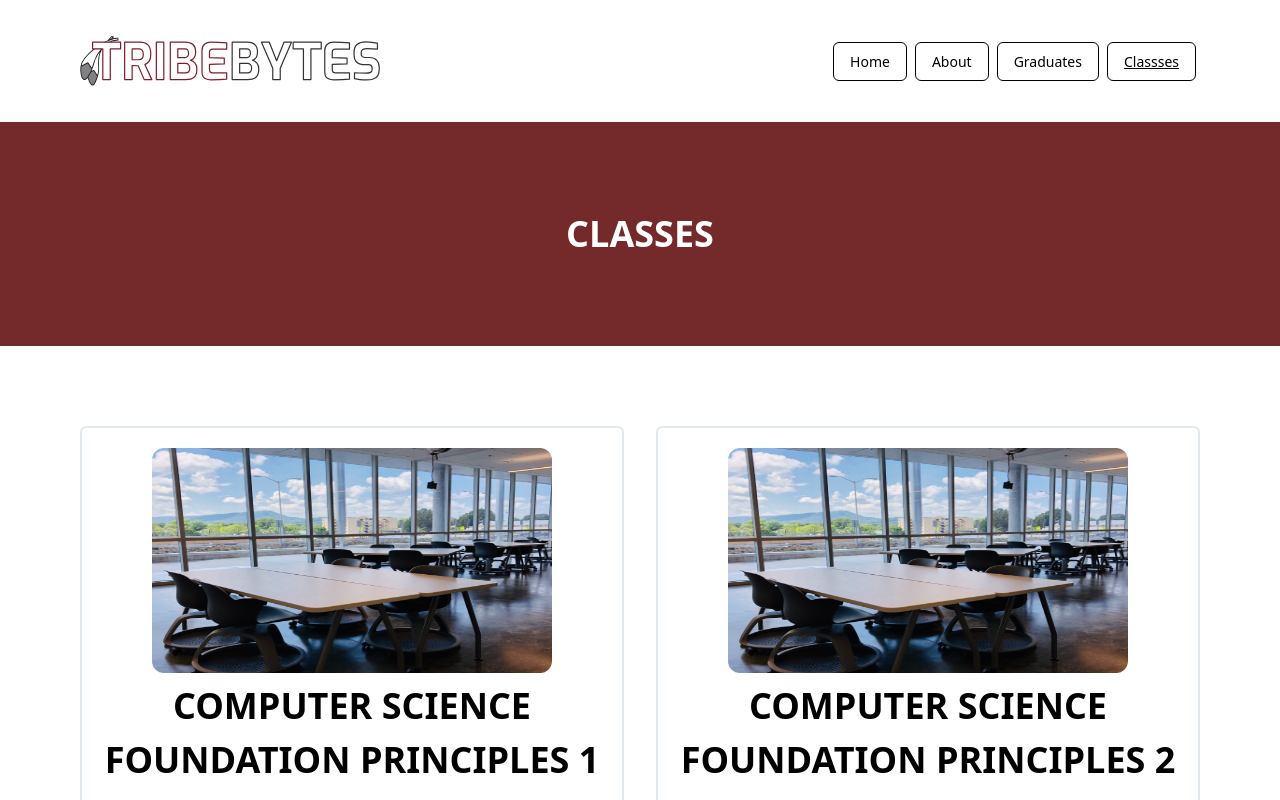
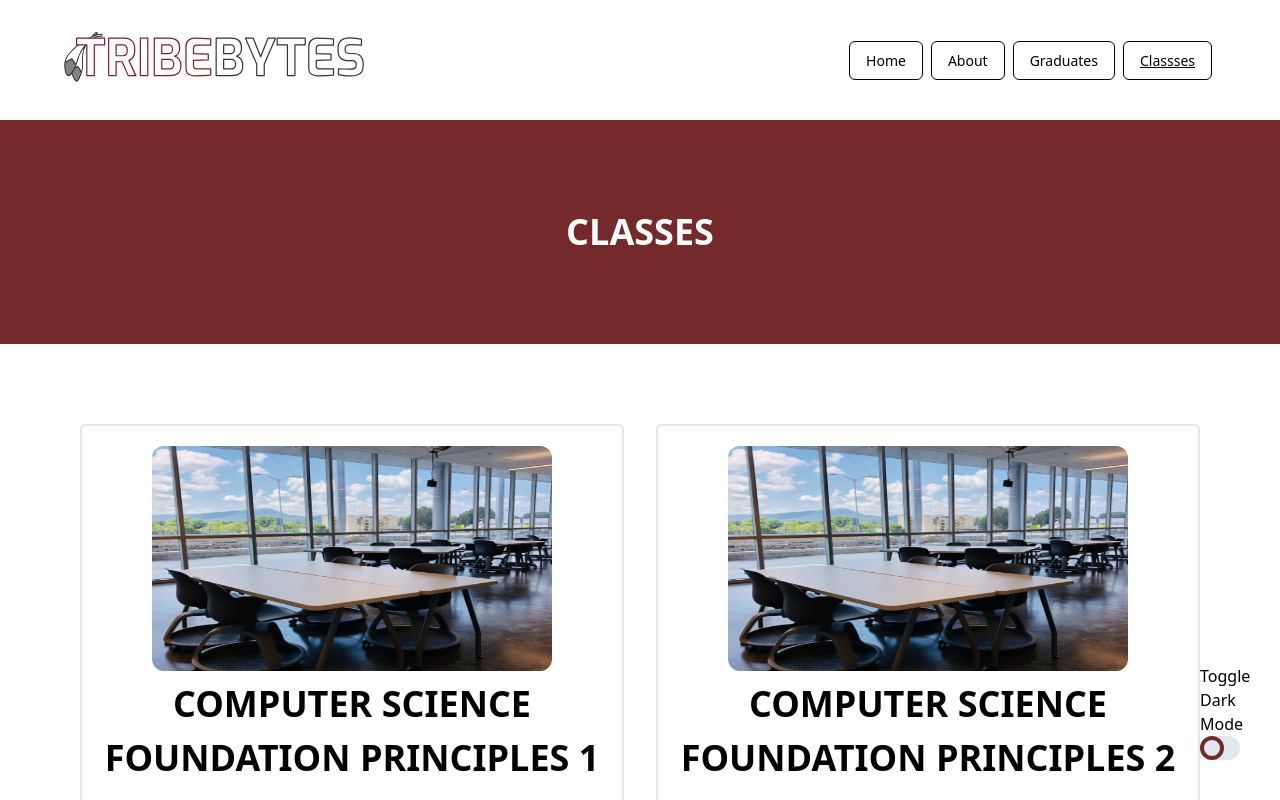
Before and after one commit to db-cs/tribebytes.com, a Next.js app: page /classes in a window 1280 px wide. Shown: the top 800 px of the page. Built offline with nearby package versions, Linux system fonts and the light colour scheme; what @tailwindcss/typography would draw is missing.

Commit message:
Add Errors to system

```diff
--- a/components/Header.js
+++ b/components/Header.js
@@ -5,29 +5,22 @@ import Link from "next/link";
 const Header = () => {
   return (
     <>
-      <a
-        href={
-          "/FGHJUYTGHJKIUYTGHJUYTGHJUYTFGHJUIYTREDFGHJKOIU7Y65REDFGHJI87654EWSDFGHJKIOI876TRESXCVBNJKIUYTREDSXCVBNJKIUYTRESXCVBNJKIUYTREDSXCVBNMKIUYTREDSXCVBNMKIUYTREDSXCVBNMJKUYTRESXZCVBNMJKUYTREDXC"
-        }
-        className="opacity-0 absolute cursor-default"
-      >
-        .
-      </a>
-      <nav className="px-20 py-1 mx-auto bg-fixed bg-white place-content-center">
-        <div className="flex justify-between m-8 mx-auto sm:items-center ">
+      <header className="dark:bg-black">
+        <div className="flex max-w-6xl justify-between m-8 mx-auto sm:items-center ">
           <Link href="/">
+            <a className="cursor-pointer">
               <Image
-              className="cursor-pointer"
                 src="/LogoFlat.svg"
                 alt="TribeBytes"
                 height="50"
                 width="300"
               />
+            </a>
           </Link>
 
           <Nav />
         </div>
-      </nav>
+      </header>
     </>
   );
 };
--- a/components/Layout.js
+++ b/components/Layout.js
@@ -1,3 +1,4 @@
+import { useTheme } from "next-themes";
 import Head from "next/head";
 import Header from "./Header";
 
@@ -9,14 +10,40 @@ import Header from "./Header";
  *
  */
 const Layout = ({ title, children }) => {
+  const { theme, setTheme } = useTheme("light");
+
+  const handleDarkToggle = () =>
+    theme == "light" ? setTheme("dark") : setTheme("light");
+
   return (
     <>
       <Head>
         <title>{title ? `${title} | TribeBytes` : `TribeBytes`}</title>
         <meta name="viewport" content="initial-scale=1.0, width=device-width" />
       </Head>
-      <Header />
-      <main>{children}</main>
+      <div className="relative">
+        <div className="fixed bottom-0 right-0 inline-block w-10 mr-10 align-middle select-none transition duration-200 ease-in">
+          <p>Toggle Dark Mode</p>
+          <input
+            type="checkbox"
+            name="toggle"
+            id="toggle"
+            onChange={handleDarkToggle}
+            className={`${
+              theme === "dark" &&
+              "right-0 bg-red-900 border border-4 border-gray-300"
+            } mb-10 bottom-0 absolute block w-6 h-6 rounded-full bg-gray-300 border-4 border-red-900 appearance-none cursor-pointer`}
+          />
+          <label
+            for="toggle"
+            className={`${
+              theme === "dark" && "right-0 bg-red-900"
+            } toggle-label block mb-10 overflow-hidden h-6 rounded-full bg-gray-300 cursor-pointer`}
+          ></label>
+        </div>
+        <Header />
+        <main>{children}</main>
+      </div>
     </>
   );
 };
--- a/components/Nav.js
+++ b/components/Nav.js
@@ -9,9 +9,11 @@ const navList = [
 ];
 
 const NavButton = ({ link }) => (
-  <li className="p-1">
+  <div className="cursor-pointer transition duration-300 ease-in transform active:underline hover:scale-110 inline-flex items-center px-4 m-1 py-2 border border-black rounded-md text-sm font-medium text-black bg-transparent hover:bg-red-800 focus:outline focus:ring-4 focus:ring-offset-2 focus:ring-red-800 hover:underline">
+    <li>
       <ActiveLink href={link.url}>{link.title}</ActiveLink>
     </li>
+  </div>
 );
 
 /**
@@ -19,11 +21,13 @@ const NavButton = ({ link }) => (
  **/
 const Nav = () => {
   return (
+    <nav>
       <ul className="flex self-center select-none justify-self-end">
         {navList.map((link) => (
           <NavButton key={link.url} link={link} />
         ))}
       </ul>
+    </nav>
   );
 };
 
--- a/components/activeLink.js
+++ b/components/activeLink.js
@@ -2,10 +2,7 @@ import { useRouter } from "next/router";
 
 const ActiveLink = ({ children, href }) => {
   const router = useRouter();
-  const className =
-    router.pathname === href
-      ? "underline cursor-pointer transition duration-300 ease-in transform active:underline hover:scale-110 inline-flex items-center px-4 py-2 border border-black rounded-md text-sm font-medium text-black bg-transparent hover:bg-red-800 focus:outline-none focus:ring-2 focus:ring-offset-2 focus:ring-red-800 hover:underline hover:bold"
-      : "no-underline cursor-pointer transition duration-300 ease-in transform active:underline hover:scale-110 inline-flex items-center px-4 py-2 border border-black rounded-md text-sm font-medium text-black bg-transparent hover:bg-red-800 focus:outline-none focus:ring-2 focus:ring-offset-2 focus:ring-red-800 hover:underline";
+  const className = router.pathname === href ? "underline" : "no-underline";
 
   const handleClick = (e) => {
     e.preventDefault();
@@ -13,7 +10,7 @@ const ActiveLink = ({ children, href }) => {
   };
 
   return (
-    <a onClick={handleClick} className={className}>
+    <a tabIndex={0} onClick={handleClick} className={className}>
       {children}
     </a>
   );
--- a/package.json
+++ b/package.json
@@ -13,6 +13,7 @@
     "@tailwindcss/typography": "^0.4.0",
     "autoprefixer": "^10.0.4",
     "next": "^10.1.3",
+    "next-themes": "^0.0.14",
     "postcss-import": "^13.0.0",
     "react": "^17.0.2",
     "react-dom": "^17.0.2",
--- a/pages/_app.js
+++ b/pages/_app.js
@@ -1,5 +1,6 @@
 import "../styles/index.css";
 import Head from "next/head";
+import { ThemeProvider } from "next-themes";
 
 const App = ({ Component, pageProps }) => (
   <>
@@ -10,7 +11,9 @@ const App = ({ Component, pageProps }) => (
         content="TribeBytes is the nickname for our Coding Program of study at Dobyns-Bennett High School. Located in Northeast Tennessee, Dobyns-Bennett serves around 2,300 students. The program includes a variety of courses and extra-curricular activities that are designed to prepare students to work in the Information Technology/Software Development industry."
       ></meta>
     </Head>
-    <Component {...pageProps} />
+    <ThemeProvider attribute="class">
+      <Component {...pageProps} />
+    </ThemeProvider>
   </>
 );
 
```
Also changed, not shown: 1 other file (tests, documents, lock files or other folders). Lines whose indentation alone changed are shown as unchanged.
